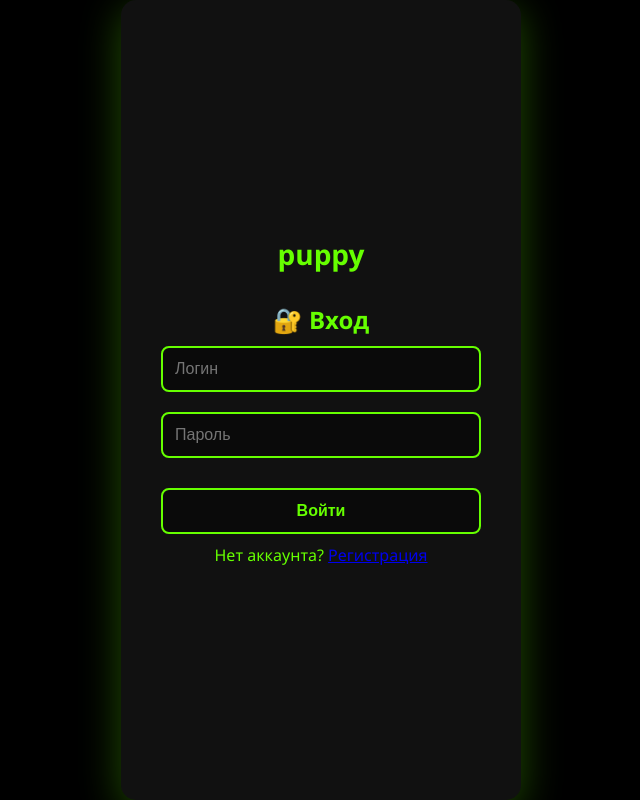
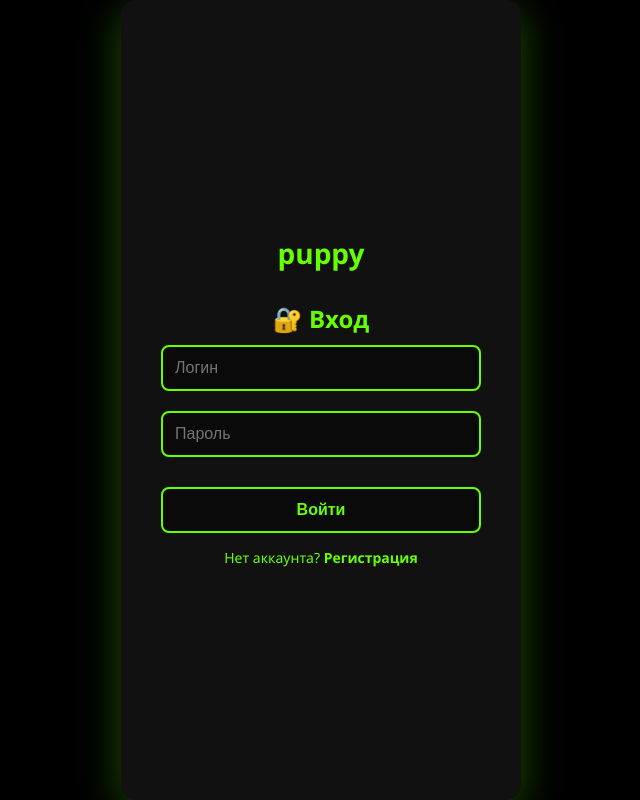
Before and after one commit to igor102xvw-alt/shenok, a website: page public/index.html in a window 1280 px wide. Shown: the whole page, without its empty margins (319-959 px from the left). Drawn offline with nearby package versions, Linux system fonts and the light colour scheme; no server answers.

Commit message:
Update style.css

```diff
--- a/public/style.css
+++ b/public/style.css
@@ -465,6 +465,23 @@ body {
   font-weight: bold;
 }
 
+/* Переключение между формами */
+.switch-form {
+  margin-top: 15px;
+  font-size: 14px;
+}
+
+.switch-form a {
+  color: #66ff00;
+  text-decoration: none;
+  font-weight: bold;
+  cursor: pointer;
+}
+
+.switch-form a:hover {
+  text-decoration: underline;
+}
+
 /* Адаптивность для мобильных */
 @media (max-width: 768px) {
   .app-container {
```
